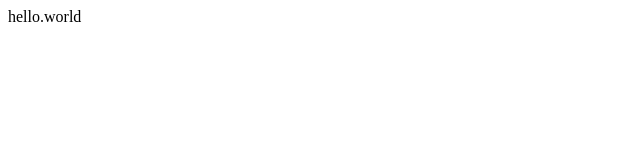
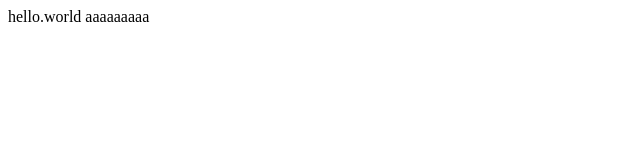
Before and after one commit to sugi0329/practice_git, a plain HTML site: page index.html in a window 1280 px wide. Shown: the full height of the page, 0-640 px from the left. Drawn offline with Linux system fonts and the light colour scheme.

Commit message:
aaaa追加

```diff
--- a/index.html
+++ b/index.html
@@ -1 +1 @@
-<div>hello.world</div>
+<div>hello.world aaaaaaaaa</div>
```
